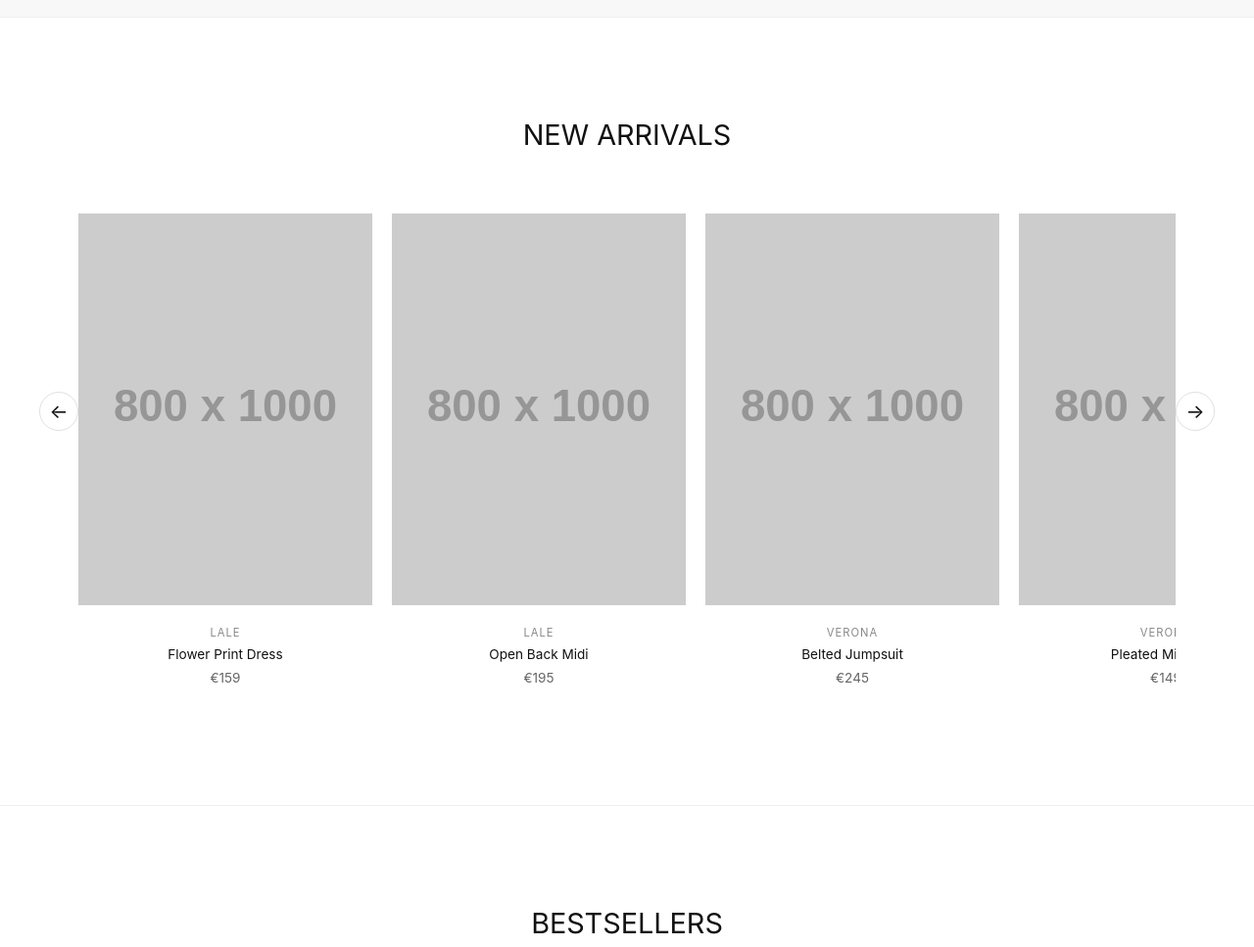
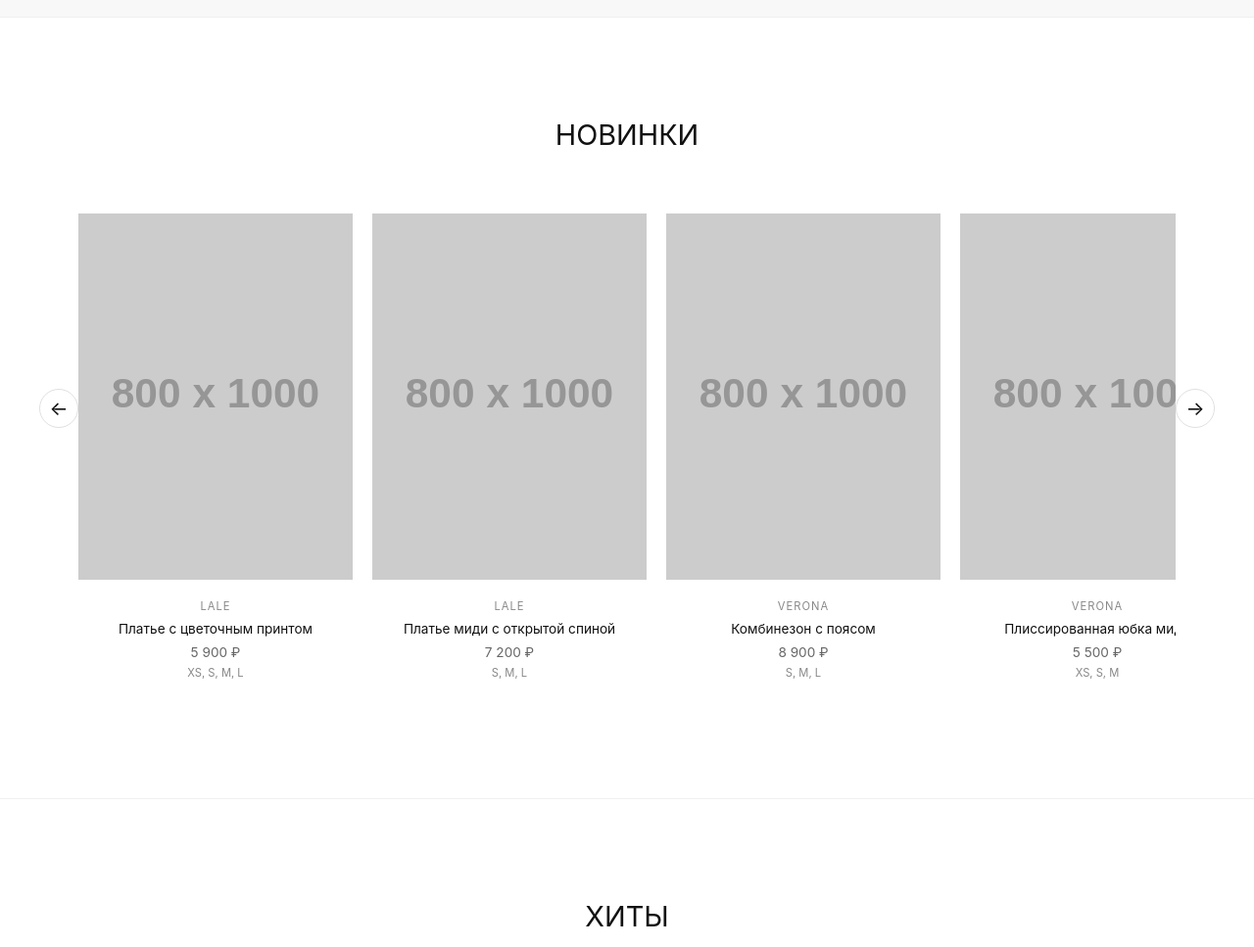
Before and after one commit to lad1xq/laleboutique, a plain HTML site: page index.html in a window 1280 px wide. Shown: the part 782-1749 px from the top of the page at 98% size. Drawn offline with Linux system fonts and the light colour scheme; placeholder pictures from the web are drawn by us.

Commit message:
index.html

```diff
--- a/index.html
+++ b/index.html
@@ -99,7 +99,7 @@
         }
         .carousel-container::-webkit-scrollbar { display: none; }
         .carousel-item {
-            flex: 0 0 300px;
+            flex: 0 0 280px;
             cursor: pointer;
             transition: opacity 0.3s;
             text-decoration: none;
@@ -122,6 +122,11 @@
         }
         .carousel-title { font-size: 0.85rem; margin: 5px 0; }
         .carousel-price { font-size: 0.85rem; color: #666; }
+        .carousel-sizes {
+            font-size: 0.7rem;
+            color: #888;
+            margin-top: 4px;
+        }
         .carousel-nav {
             position: absolute;
             top: 40%;
@@ -197,7 +202,7 @@
             .carousel { padding: 0 20px; }
             .carousel-item { flex: 0 0 240px; }
         }
-        /* Модалка (та же) */
+        /* Модалка */
         .modal {
             display: none;
             position: fixed;
@@ -264,36 +269,36 @@
     <section id="home" class="hero">
         <div class="hero-content">
             <div id="hero-logo"><div class="hero-logo">LALE BOUTIQUE</div></div>
-            <p class="hero-description">MULTIBRAND SHOWROOM<br>WOMEN'S READY-TO-WEAR</p>
+            <p class="hero-description">МУЛЬТИБРЕНДОВЫЙ ШОУРУМ<br>ЖЕНСКАЯ ОДЕЖДА</p>
         </div>
         <div class="scroll-hint" onclick="document.getElementById('new').scrollIntoView({behavior:'smooth'})"><span></span></div>
     </section>
 
     <section id="new">
         <div class="container">
-            <h2 class="section-title">NEW ARRIVALS</h2>
+            <h2 class="section-title">НОВИНКИ</h2>
             <div class="carousel"><div class="carousel-container" id="new-items"></div><div class="carousel-nav prev" onclick="scrollCarousel('new-items',-1)">←</div><div class="carousel-nav next" onclick="scrollCarousel('new-items',1)">→</div></div>
         </div>
     </section>
 
     <section>
         <div class="container">
-            <h2 class="section-title">BESTSELLERS</h2>
+            <h2 class="section-title">ХИТЫ</h2>
             <div class="carousel"><div class="carousel-container" id="popular-items"></div><div class="carousel-nav prev" onclick="scrollCarousel('popular-items',-1)">←</div><div class="carousel-nav next" onclick="scrollCarousel('popular-items',1)">→</div></div>
         </div>
     </section>
 
     <section>
         <div class="container" style="text-align:center">
-            <a href="catalog.html" class="catalog-btn">VIEW FULL CATALOG</a>
+            <a href="catalog.html" class="catalog-btn">ВЕСЬ КАТАЛОГ</a>
         </div>
     </section>
 
     <section id="contacts">
         <div class="container">
             <div class="contacts-block">
-                <p>Dzerzhinskogo St, 6</p>
-                <p>Daily 11:00 – 20:00</p>
+                <p>ул. Дзержинского, 6</p>
+                <p>Ежедневно 11:00 – 20:00</p>
                 <a href="https://www.instagram.com/lale_boutique05" target="_blank" class="instagram-link">@lale_boutique05</a>
                 <div class="map"><iframe src="https://yandex.ru/map-widget/v1/?um=constructor%3A1234567890abcdef&source=constructor" allowfullscreen></iframe></div>
             </div>
@@ -305,22 +310,31 @@
 <div id="productModal" class="modal"><div class="modal-content"><span class="close-modal">&times;</span><div id="modal-body"></div></div></div>
 
 <script>
-    // Товары (те же, что и в каталоге)
     const products = [
-        { id:1, name:"Flower Print Dress", brand:"Lale", price:"€159", category:"Dresses", isNew:true, isPopular:true, images:["https://placehold.co/800x1000/f5f5f5/aaa?text=Dress+1"], description:"Elegant fitted dress", material:"95% Cotton", sizes:"XS,S,M,L", care:"Gentle wash", instagramLink:"https://www.instagram.com/lale_boutique05/" },
-        { id:2, name:"Open Back Midi", brand:"Lale", price:"€195", category:"Dresses", isNew:true, isPopular:false, images:["https://placehold.co/800x1000/f5f5f5/aaa?text=Dress+2"], description:"Open back midi", material:"Viscose", sizes:"S,M,L", care:"Hand wash", instagramLink:"https://www.instagram.com/lale_boutique05/" },
-        { id:3, name:"Silk Maxi", brand:"Mila Grace", price:"€345", category:"Dresses", isNew:false, isPopular:true, images:["https://placehold.co/800x1000/f5f5f5/aaa?text=Dress+3"], description:"Silk maxi dress", material:"Silk", sizes:"XS,S,M", care:"Dry clean", instagramLink:"https://www.instagram.com/lale_boutique05/" },
-        { id:4, name:"Belted Jumpsuit", brand:"Verona", price:"€245", category:"Jumpsuits", isNew:true, isPopular:false, images:["https://placehold.co/800x1000/f5f5f5/aaa?text=Jumpsuit+1"], description:"Belted jumpsuit", material:"Polyester/Cotton", sizes:"S,M,L", care:"Machine wash", instagramLink:"https://www.instagram.com/lale_boutique05/" },
-        { id:5, name:"Linen Jumpsuit", brand:"Lale", price:"€205", category:"Jumpsuits", isNew:false, isPopular:true, images:["https://placehold.co/800x1000/f5f5f5/aaa?text=Jumpsuit+2"], description:"Linen jumpsuit", material:"Linen", sizes:"S,M,L", care:"Gentle", instagramLink:"https://www.instagram.com/lale_boutique05/" },
-        { id:6, name:"Leather Pencil Skirt", brand:"Mila Grace", price:"€189", category:"Skirts", isNew:false, isPopular:true, images:["https://placehold.co/800x1000/f5f5f5/aaa?text=Skirt+1"], description:"Eco leather skirt", material:"Polyurethane", sizes:"S,M,L", care:"Wipe", instagramLink:"https://www.instagram.com/lale_boutique05/" },
-        { id:7, name:"Pleated Midi Skirt", brand:"Verona", price:"€149", category:"Skirts", isNew:true, isPopular:false, images:["https://placehold.co/800x1000/f5f5f5/aaa?text=Skirt+2"], description:"Pleated skirt", material:"Polyester", sizes:"XS,S,M", care:"Gentle", instagramLink:"https://www.instagram.com/lale_boutique05/" },
-        { id:8, name:"Silk Blouse", brand:"Mila Grace", price:"€215", category:"Blouses", isNew:false, isPopular:true, images:["https://placehold.co/800x1000/f5f5f5/aaa?text=Blouse+1"], description:"Silk blouse", material:"Polyester", sizes:"S,M,L", care:"Hand wash", instagramLink:"https://www.instagram.com/lale_boutique05/" }
+        { id:1, name:"Платье с цветочным принтом", brand:"Lale", price:"5 900 ₽", category:"Платья", isNew:true, isPopular:true, sizes:"XS, S, M, L", images:["https://placehold.co/800x1000/f5f5f5/aaa?text=Dress+1"], description:"Элегантное платье-футляр", material:"95% хлопок, 5% эластан", care:"Деликатная стирка", instagramLink:"https://www.instagram.com/lale_boutique05/" },
+        { id:2, name:"Платье миди с открытой спиной", brand:"Lale", price:"7 200 ₽", category:"Платья", isNew:true, isPopular:false, sizes:"S, M, L", images:["https://placehold.co/800x1000/f5f5f5/aaa?text=Dress+2"], description:"Платье с открытой спиной", material:"Вискоза 100%", care:"Ручная стирка", instagramLink:"https://www.instagram.com/lale_boutique05/" },
+        { id:3, name:"Шелковое платье макси", brand:"Mila Grace", price:"12 500 ₽", category:"Платья", isNew:false, isPopular:true, sizes:"XS, S, M", images:["https://placehold.co/800x1000/f5f5f5/aaa?text=Dress+3"], description:"Шелковое платье макси", material:"Натуральный шелк", care:"Химчистка", instagramLink:"https://www.instagram.com/lale_boutique05/" },
+        { id:4, name:"Комбинезон с поясом", brand:"Verona", price:"8 900 ₽", category:"Комбинезоны", isNew:true, isPopular:false, sizes:"S, M, L", images:["https://placehold.co/800x1000/f5f5f5/aaa?text=Jumpsuit+1"], description:"Стильный комбинезон", material:"Полиэстер 65%, хлопок 35%", care:"Машинная стирка", instagramLink:"https://www.instagram.com/lale_boutique05/" },
+        { id:5, name:"Льняной комбинезон", brand:"Lale", price:"7 500 ₽", category:"Комбинезоны", isNew:false, isPopular:true, sizes:"S, M, L", images:["https://placehold.co/800x1000/f5f5f5/aaa?text=Jumpsuit+2"], description:"Льняной комбинезон", material:"Лен 100%", care:"Деликатная стирка", instagramLink:"https://www.instagram.com/lale_boutique05/" },
+        { id:6, name:"Кожаная юбка-карандаш", brand:"Mila Grace", price:"6 900 ₽", category:"Юбки", isNew:false, isPopular:true, sizes:"S, M, L", images:["https://placehold.co/800x1000/f5f5f5/aaa?text=Skirt+1"], description:"Эко-кожа", material:"Полиуретан", care:"Влажная чистка", instagramLink:"https://www.instagram.com/lale_boutique05/" },
+        { id:7, name:"Плиссированная юбка миди", brand:"Verona", price:"5 500 ₽", category:"Юбки", isNew:true, isPopular:false, sizes:"XS, S, M", images:["https://placehold.co/800x1000/f5f5f5/aaa?text=Skirt+2"], description:"Плиссированная юбка", material:"Полиэстер 100%", care:"Деликатная стирка", instagramLink:"https://www.instagram.com/lale_boutique05/" },
+        { id:8, name:"Шелковая блуза", brand:"Mila Grace", price:"7 800 ₽", category:"Блузы", isNew:false, isPopular:true, sizes:"S, M, L", images:["https://placehold.co/800x1000/f5f5f5/aaa?text=Blouse+1"], description:"Атласная блуза", material:"Полиэстер 100%", care:"Ручная стирка", instagramLink:"https://www.instagram.com/lale_boutique05/" }
     ];
 
     function renderCarousel(containerId, items) {
         const container = document.getElementById(containerId);
         if(!container) return;
-        container.innerHTML = items.map(p => `<div class="carousel-item" data-id="${p.id}"><img class="carousel-img" src="${p.images[0]}"><div class="carousel-info"><div class="carousel-brand">${p.brand}</div><div class="carousel-title">${p.name}</div><div class="carousel-price">${p.price}</div></div></div>`).join('');
+        container.innerHTML = items.map(p => `
+            <div class="carousel-item" data-id="${p.id}">
+                <img class="carousel-img" src="${p.images[0]}">
+                <div class="carousel-info">
+                    <div class="carousel-brand">${p.brand}</div>
+                    <div class="carousel-title">${p.name}</div>
+                    <div class="carousel-price">${p.price}</div>
+                    <div class="carousel-sizes">${p.sizes}</div>
+                </div>
+            </div>
+        `).join('');
         document.querySelectorAll(`#${containerId} .carousel-item`).forEach(el => el.addEventListener('click', () => openModal(parseInt(el.dataset.id))));
     }
 
@@ -328,7 +342,7 @@
         const p = products.find(p=>p.id===id);
         if(!p) return;
         const modalBody = document.getElementById('modal-body');
-        modalBody.innerHTML = `<div class="modal-product"><div class="modal-gallery"><img class="modal-main-img" id="modal-main-img" src="${p.images[0]}"><div class="modal-thumbnails">${p.images.map(img=>`<img class="modal-thumb" src="${img}">`).join('')}</div></div><div class="modal-info"><h2>${p.name}</h2><div class="modal-brand">${p.brand}</div><div class="modal-price">${p.price}</div><div class="modal-desc">${p.description}</div><div><strong>Material:</strong> ${p.material}</div><div><strong>Sizes:</strong> ${p.sizes}</div><div><strong>Care:</strong> ${p.care}</div><a href="${p.instagramLink}" target="_blank" class="modal-direct">ORDER VIA INSTAGRAM DM</a></div></div>`;
+        modalBody.innerHTML = `<div class="modal-product"><div class="modal-gallery"><img class="modal-main-img" id="modal-main-img" src="${p.images[0]}"><div class="modal-thumbnails">${p.images.map(img=>`<img class="modal-thumb" src="${img}">`).join('')}</div></div><div class="modal-info"><h2>${p.name}</h2><div class="modal-brand">${p.brand}</div><div class="modal-price">${p.price}</div><div class="modal-desc">${p.description}</div><div><strong>Материал:</strong> ${p.material}</div><div><strong>Размеры:</strong> ${p.sizes}</div><div><strong>Уход:</strong> ${p.care}</div><a href="${p.instagramLink}" target="_blank" class="modal-direct">ЗАКАЗАТЬ В INSTAGRAM</a></div></div>`;
         const mainImg = document.getElementById('modal-main-img');
         document.querySelectorAll('.modal-thumb').forEach(thumb => thumb.addEventListener('click', () => mainImg.src = thumb.src));
         document.getElementById('productModal').style.display = 'flex';
```
